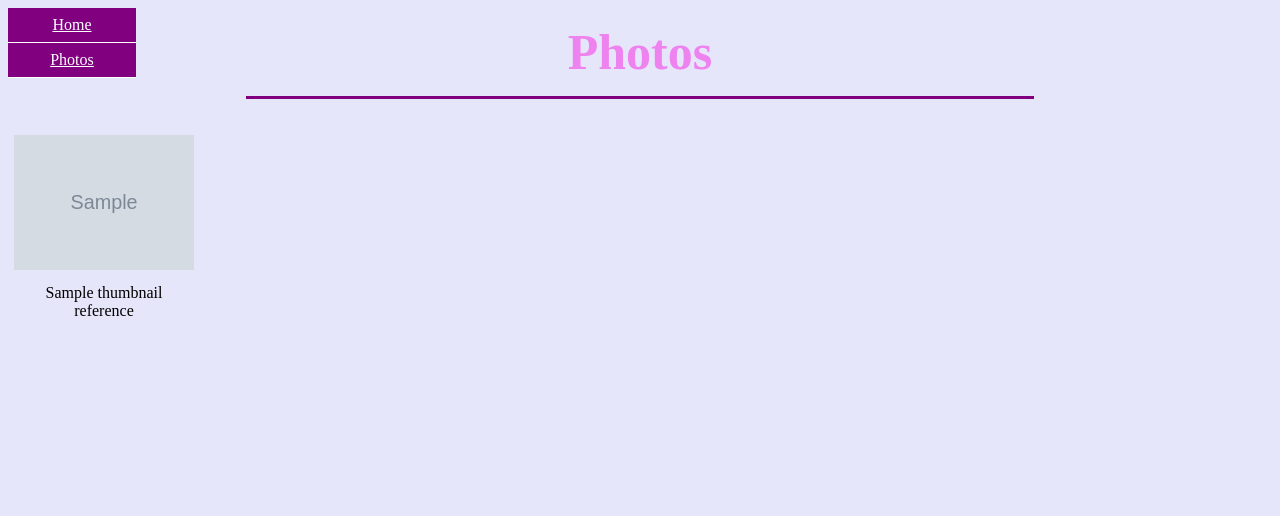
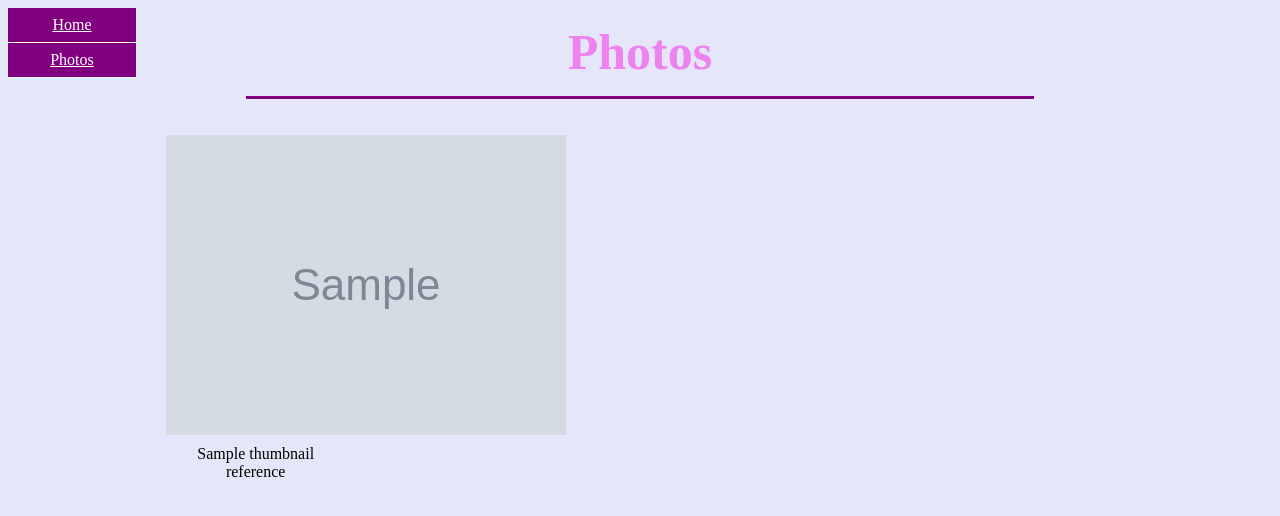
Before and after one commit to cwoods97/tutorial-v1, a Python web app: template tutorial/templates/photos.html in a window 1280 px wide. Shown: the top 516 px of the page. Run offline with Jinja, Linux system fonts and the light colour scheme; the template is opened without the code that fills it: most values are stand-ins (such as "Sample title", 1, 10 or a date in 2020); grey boxes marked "Sample" are stand-in pictures.

Commit message:
thumbnails formatted

```diff
--- a/tutorial/templates/photos.html
+++ b/tutorial/templates/photos.html
@@ -5,11 +5,16 @@
     <title>Photos</title>
     <link rel="stylesheet" type="text/css" href="/stylesheets/style.css">
   <style>
+    div.gallery {
+      margin-left: 12%;
+      margin-right: 10%;
+    }
+
     div.thumbnail {
       margin: 5px;
       float: left;
       width: 180px;
-      height: 300px;
+      height: 240px;
       border: 1px solid lavender;
     }
 
@@ -18,8 +23,8 @@
     }
 
     div.thumbnail img {
-      width: 100%;
-      height: auto;
+      display: block;
+      margin: auto;
     }
 
     div.descent {
@@ -42,15 +47,14 @@
     Use a for loop where indices of thumbnail references and their corresponding
     thumbnails match up so that info from references can be assigned to the appropriate
     thumbnail image-->
-
-    {% for img_url, thumbnail_reference in thumbnails.iteritems() %}
-    <div class="thumbnail">
-      <!--<p>{{thumbnail_reference.thumbnail_name}}</p>-->
-      <img src='{{img_url}}'>
-      <div class="descent">{{thumbnail_reference.thumbnail_name}}</div>
-      <!--<p><small>{{thumbnail_reference.date.strftime('%B %d %Y %I:%M')}} UTC</small></p>-->
+    <div class="gallery">
+      {% for img_url, thumbnail_reference in thumbnails.iteritems() %}
+      <div class="thumbnail">
+        <img src='{{img_url}}'>
+        <div class="descent">{{thumbnail_reference.thumbnail_name}}</div>
+      </div>
+      {% endfor %}
     </div>
-    {% endfor %}
 
   </body>
 </html>
```
